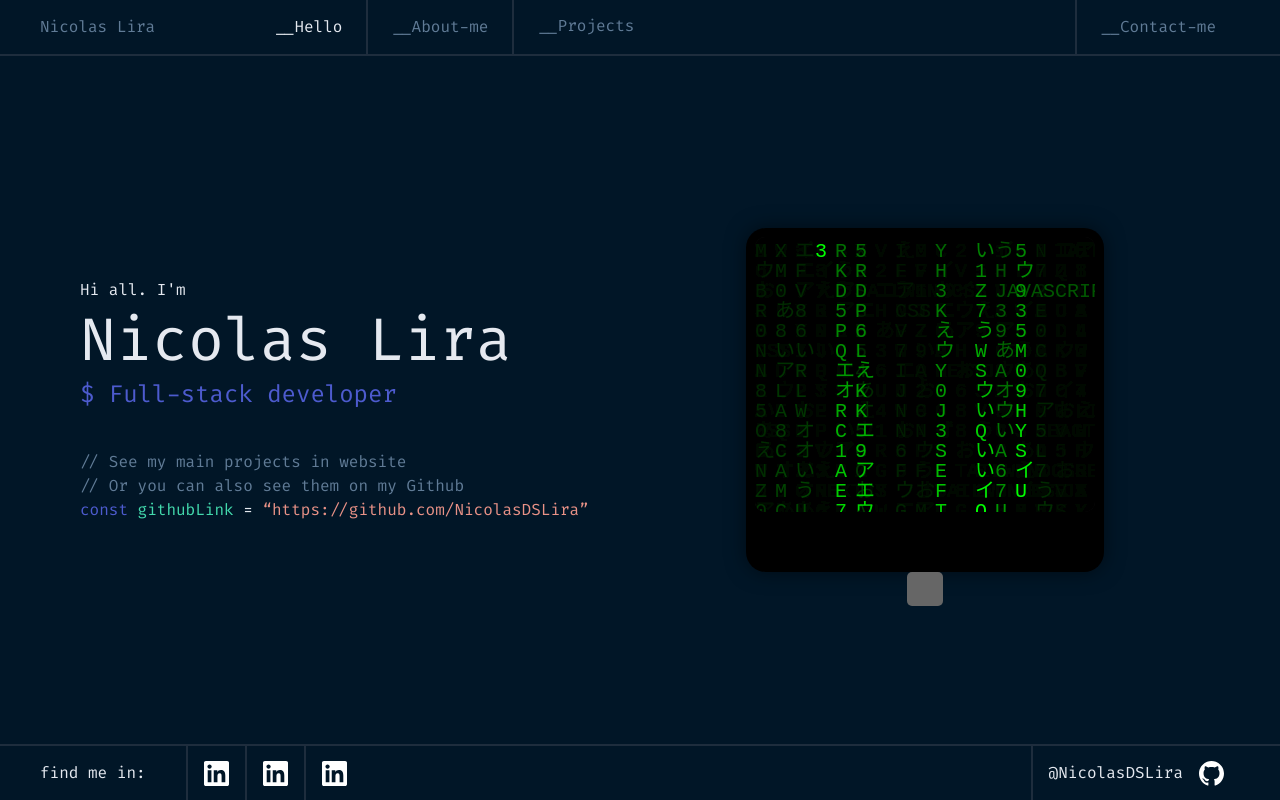
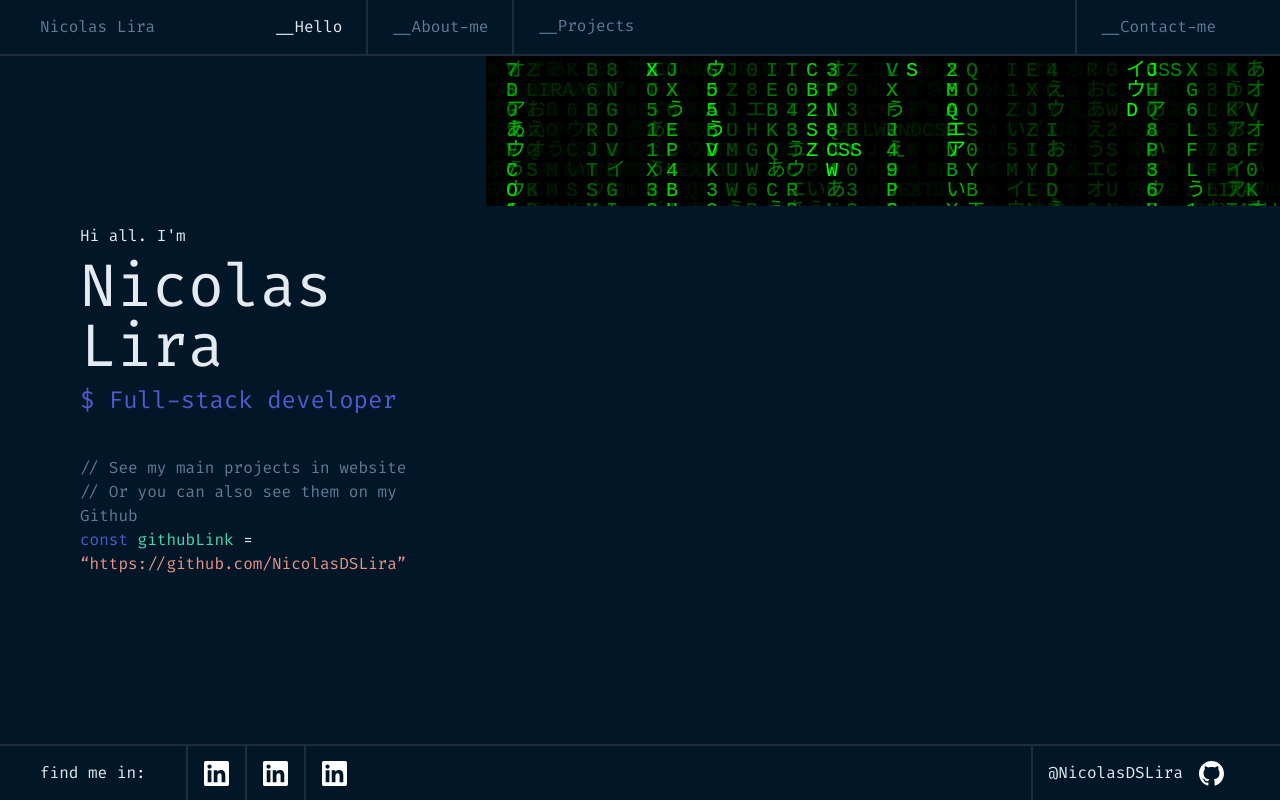
Before and after one commit to NicolasDSLira/nicolasdslira-web, a Next.js app: page / in a window 1280 px wide. Built offline with nearby package versions, Linux system fonts and the light colour scheme.

Commit message:
Add files via upload

```diff
--- a/app/page.tsx
+++ b/app/page.tsx
@@ -2,7 +2,10 @@ import { LetterFx } from "./components/LetterFx";
 import Link from "next/link";
 import MatrixEffect from "./components/MatrixEffect";
 
+
+
 export default function Home() {
+
   return (
     <>
       <div className="self-center flex flex-col gap-10 mx-20">
@@ -23,12 +26,12 @@ export default function Home() {
 
       </div>
 
-      <div style={styles.container}>
-        <div style={styles.monitor}>
-          <div style={styles.screen}>
+      <div className="container">
+        <div className="monitor">
+          <div className="screen">
             <MatrixEffect />
           </div>
-          <div style={styles.stand}></div>
+          <div className="stand"></div>
         </div>
       </div>
 
@@ -37,38 +40,3 @@ export default function Home() {
 
   );
 }
-
-const styles = {
-  container: {
-    display: 'flex',
-    justifyContent: 'center',
-    alignItems: 'center',
-    width: '40%',
-    height: 'calc(100dvh-7rem)',
-  },
-  monitor: {
-    width: '70%',
-    height: '50%',
-    backgroundColor: '#000',
-    borderRadius: '20px',
-    position: 'relative',
-    boxShadow: '0 0 20px rgba(0, 0, 0, 0.5)',
-  },
-  screen: {
-    width: '95%',
-    height: '80%',
-    backgroundColor: '#111',
-    margin: '2.5% auto 0',
-    borderRadius: '10px',
-    overflow: 'hidden',
-  },
-  stand: {
-    width: '10%',
-    height: '10%',
-    backgroundColor: '#666',
-    position: 'absolute',
-    bottom: '-10%',
-    left: '45%',
-    borderRadius: '5px',
-  },
-};
```
